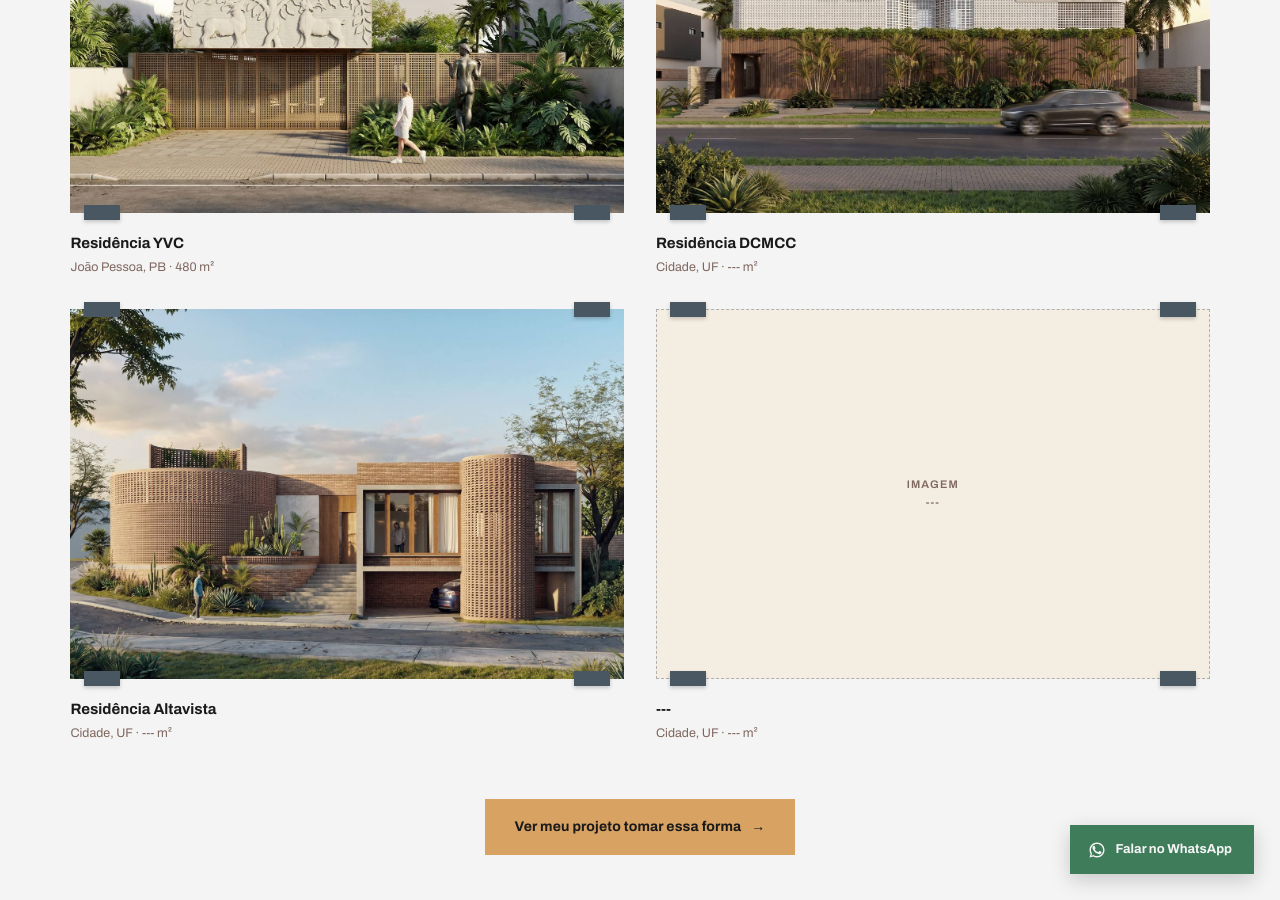
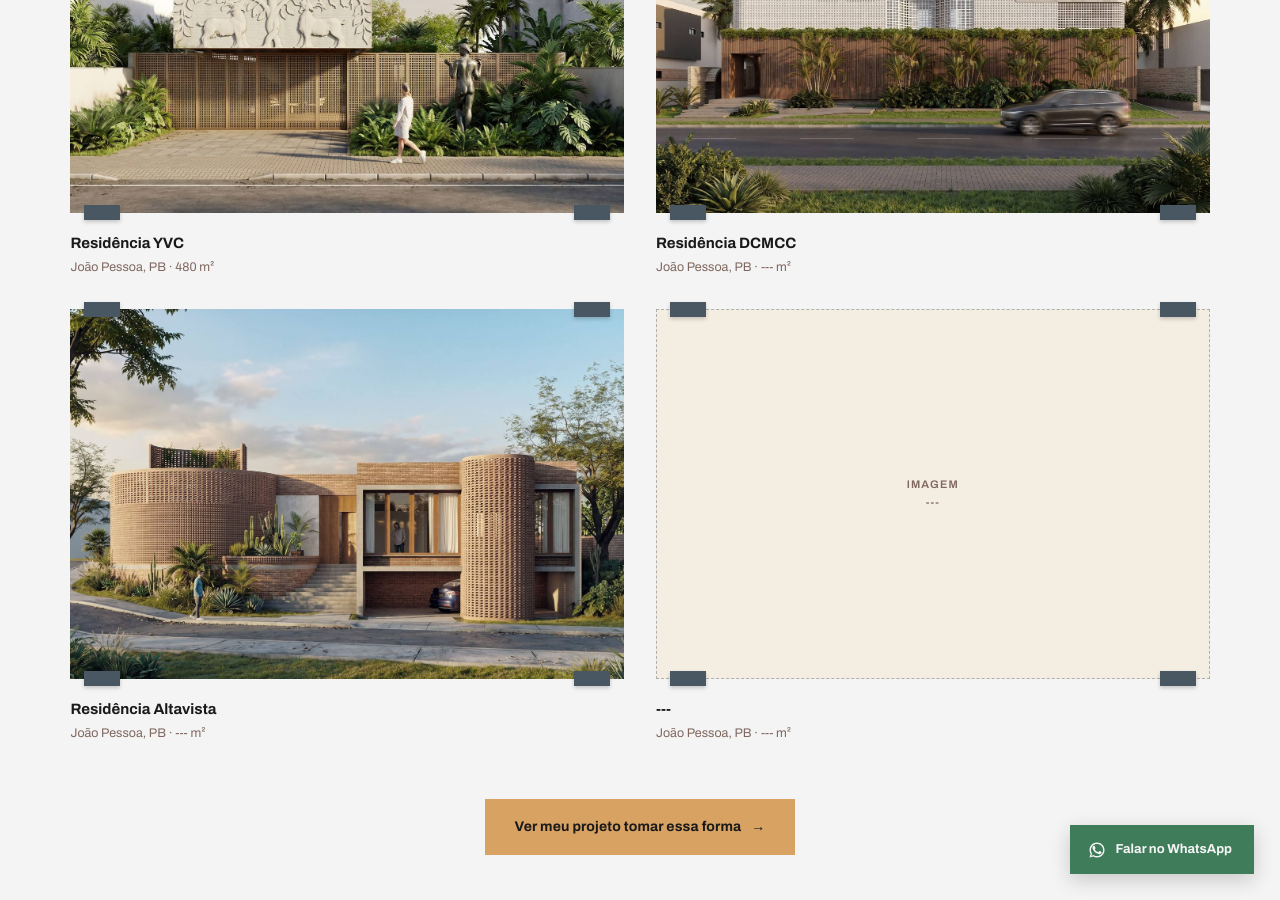
Before and after one commit to cidclementino/projetos-odisse, a Jekyll site: the page built from residencial/index.html, in a window 1280 px wide and 900 px high, scrolled down 2050 px. Built offline with Jekyll 4.4.1, drawn with Linux system fonts in a browser that asks for light colours; some of the changed text lies outside the part shown.

Commit message:
Update residencial_legendas.yml

```diff
--- a/_data/residencial_legendas.yml
+++ b/_data/residencial_legendas.yml
@@ -5,17 +5,17 @@ projetos:
     imagem: "residencia-yvc.jpg"
 
   - nome: "Residência DCMCC"
-    localizacao: "Cidade, UF"
+    localizacao: "João Pessoa, PB"
     metragem: "--- m²"
     imagem: "residencia-dcmcc.jpg"
 
   - nome: "Residência Altavista"
-    localizacao: "Cidade, UF"
+    localizacao: "João Pessoa, PB"
     metragem: "--- m²"
     imagem: "residencia-altavista.jpg"
 
   - nome: "---"
-    localizacao: "Cidade, UF"
+    localizacao: "João Pessoa, PB"
     metragem: "--- m²"
     imagem: ""
 
@@ -24,7 +24,7 @@ obras:
     status: "Em execução"
     categoria: "Acabamento"
     endereco: "Cidade, UF"
-    legenda: "Obra em execução, Mata Redonda, Paraíba"
+    legenda: "Obra em execução, Mata Redonda, PB"
     imagem: "odisse-obras-001.jpg"
 
   - nome: "Residência ---"
```
